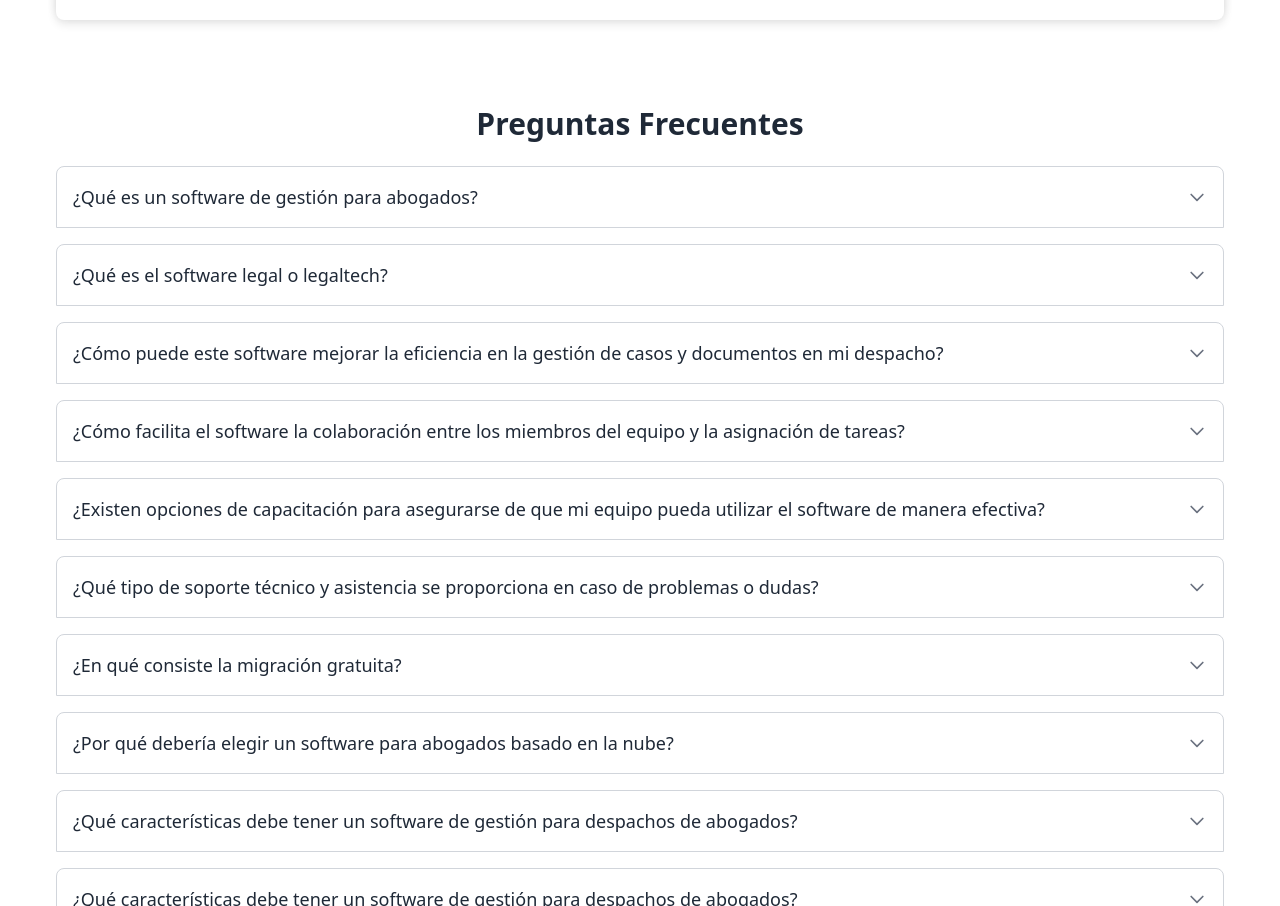
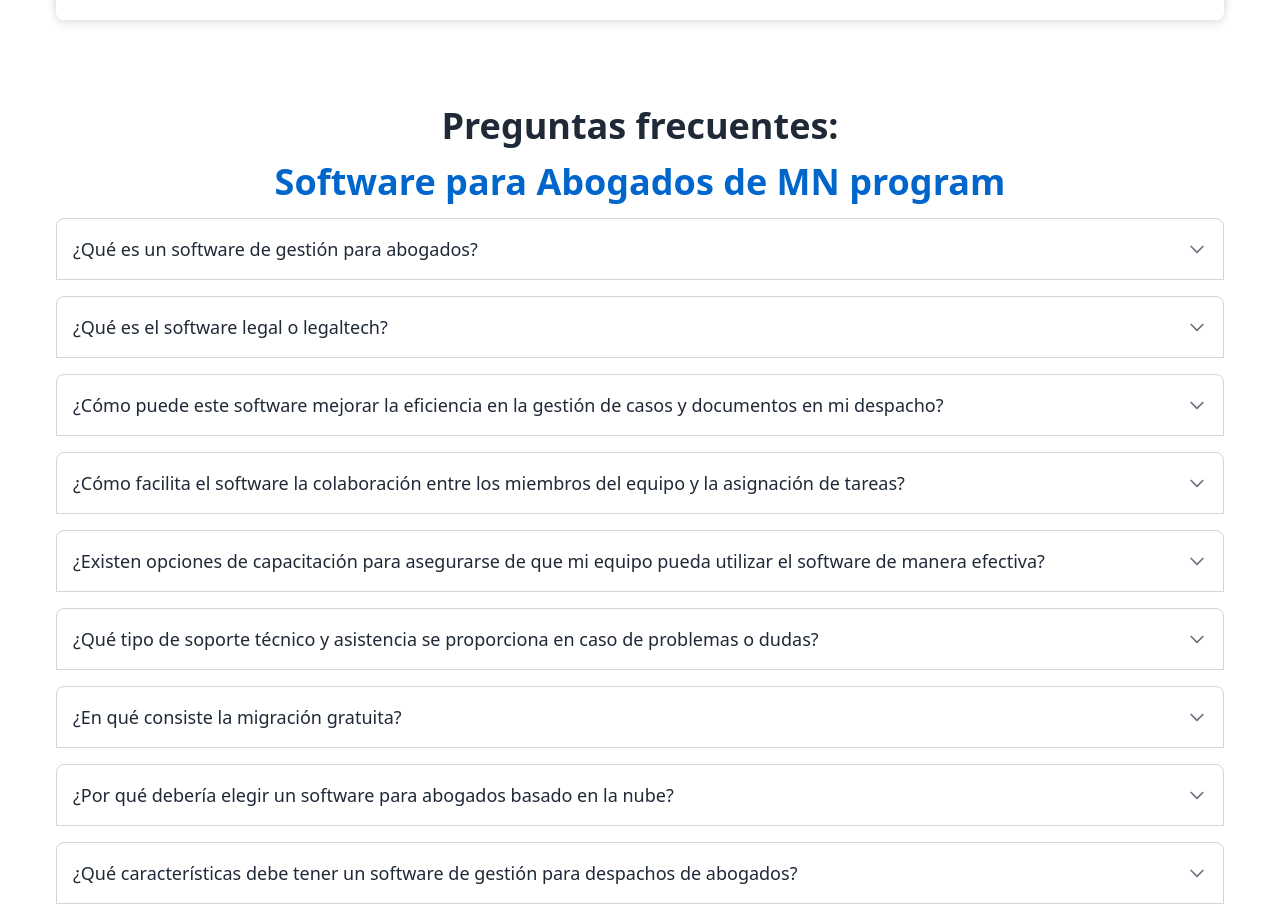
Before and after one commit to V1ch1/Front-MnProgram, a React (Vite) app: page /software-abogados-mk in a window 1280 px wide. Shown: the part 5113-6019 px from the top of the page. Built offline with nearby package versions, Linux system fonts and the light colour scheme.

Commit message:
Fix Faq title page, add title Faq, delete console.log

```diff
--- a/src/components/FAQ/Faq.tsx
+++ b/src/components/FAQ/Faq.tsx
@@ -1,8 +1,21 @@
 import { useState } from "react";
 import { Faq } from "../../types/types";
+import { useLocation } from "react-router-dom";
 
 const FAQs = ({ faqs }: { faqs: Faq[] }) => {
   const [openIndex, setOpenIndex] = useState<number | null>(null);
+
+  const pageName = location.pathname.split("-"); // Divide la cadena por el guion
+  const secondWord = pageName[1]; // Accede a la segunda palabra
+
+  // Convierte la primera letra a mayúscula y el resto a minúsculas
+  let formattedSecondWord =
+    secondWord.charAt(0).toUpperCase() + secondWord.slice(1).toLowerCase();
+
+  // Verifica si la palabra es "Clinicas" y reemplázala por "Clínicas"
+  if (formattedSecondWord === "Clinicas") {
+    formattedSecondWord = "Clínicas";
+  }
 
   const toggleFAQ = (index: number) => {
     setOpenIndex(index === openIndex ? null : index);
@@ -10,9 +23,13 @@
 
   return (
     <div className="container mx-auto p-4 space-y-4">
-      <h2 className="text-3xl font-bold text-center text-gray-800 mb-6">
-        Preguntas Frecuentes
+      <h2 className="text-4xl font-bold text-center text-gray-800">
+        Preguntas frecuentes:
       </h2>
+      <h3 className="text-4xl font-bold text-center text-[#0066CC] mb-6">
+        Software para {formattedSecondWord} de MN program
+      </h3>
+
       {faqs.map((faq, index) => (
         <div key={index}>
           <div className="border border-gray-300 rounded-t-lg overflow-hidden">
--- a/src/components/Header.tsx
+++ b/src/components/Header.tsx
@@ -4,7 +4,6 @@
 
 const Header: React.FC = () => {
   const { heroData } = useAppContext();
-  console.log(heroData, "heroData"); // Accedemos a los datos del Hero desde el contexto
 
   if (!heroData) {
     return <div>Cargando... HEADER</div>; // Puedes mostrar un mensaje de carga mientras se obtiene el heroData
--- a/src/components/HeroSection/VideoComponent.tsx
+++ b/src/components/HeroSection/VideoComponent.tsx
@@ -15,7 +15,6 @@
   // Manejador para abrir el popup
   const handleOpenPopup = (): void => {
     setIsPopupOpen(true);
-    console.log("Se abre popUp de vídeo");
   };
 
   // Manejador para cerrar el popup
--- a/src/pages/Abogados.tsx
+++ b/src/pages/Abogados.tsx
@@ -20,7 +20,7 @@
 import { pageData } from "../data/data";
 import { Review, Feature, Faq } from "../types/types";
 
-const Clinicas: React.FC = () => {
+const Abogados: React.FC = () => {
   const { setHeroData } = useAppContext();
   const location = useLocation();
   const [reviews, setReviews] = useState<Review[]>([]);
@@ -64,4 +64,4 @@
   );
 };
 
-export default Clinicas;
+export default Abogados;
```
